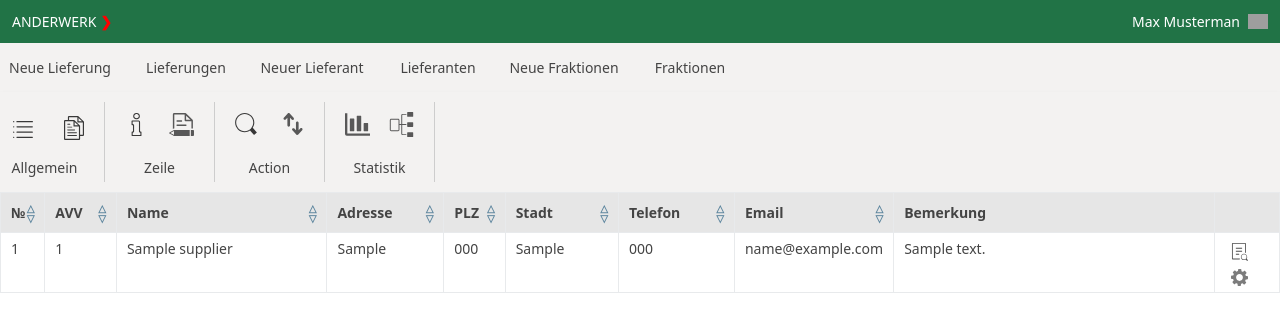
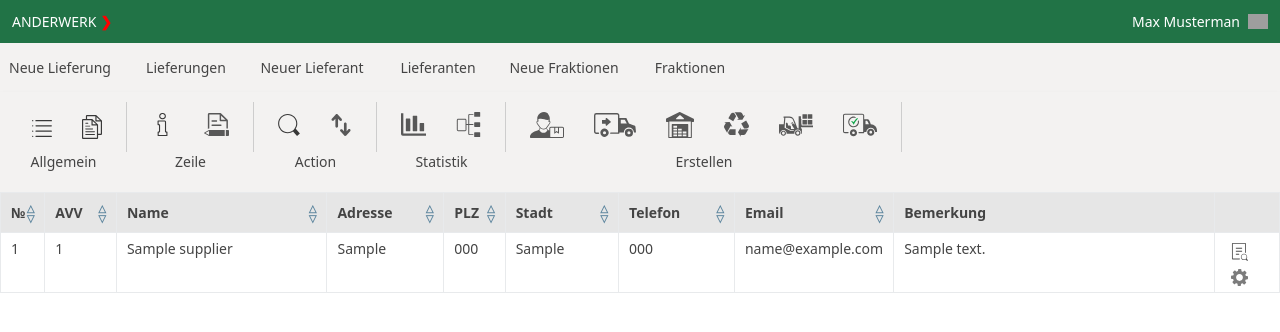
Before and after one commit to mivinkler/recycling, a Django app: page /warenwirtschaft/supplier/list in a window 1280 px wide. Shown: the top 332 px of the page. Run offline with Django 5.2, Linux system fonts and the light colour scheme; tables that the repository leaves empty hold one stand-in row (values such as "Sample post"); grey boxes are pictures that could not be loaded.

Commit message:
icons anpassen

```diff
--- a/warenwirtschaft/static/css/table.css
+++ b/warenwirtschaft/static/css/table.css
@@ -17,6 +17,10 @@ table {
   align-items: center;
   color: #fff;
   background-color: #217346;
+}
+
+.table-header-logo {
+  height: 30px;
 }
 
 .table-header-user {
@@ -63,21 +67,17 @@ table {
   box-shadow: 0 3px 5px rgba(0, 0, 0, 0.1);
 }
 
-.table-navi > div {
+.table-navi-icons {
   display: flex;
-  flex-wrap: wrap;
   align-items: center;
-  justify-content: space-between;
-  min-width: 110px;
-  width: min-content;
-  padding: 5px 20px;
+  height: 50px;
+  gap: 30px;
+  /* width: min-content; */
+  padding: 5px 24px;
   border-right: 1px #cdcdcd solid;
 }
 
-.table-navi div:first-child {
-  padding-left: 5px;
-  min-width: 105px;
-}
+
 
 .table-navi-title {
   width: 100%;
--- a/warenwirtschaft/templates/supplier/supplier_list.html
+++ b/warenwirtschaft/templates/supplier/supplier_list.html
@@ -28,39 +28,71 @@
 
 <div class="table-navi">
     <div class="border-right">
+        <div class="table-navi-icons">
             {% include 'components/left_navi.html' %}
             <img class="user-white-icon" src="/static/icons/copy-icon.svg">
+        </div>
         <p class="table-navi-title">Allgemein</p>
     </div>
 
     <div class="border-right">
+        <div class="table-navi-icons">
             <a href="#" title="Detail">
                 <img src="{% static 'icons/detail-icon.svg' %}">
             </a>
             <a href="#" title="Bearbeiten">
                 <img src="{% static 'icons/edit-icon.svg' %}">
             </a>
+        </div>
         <p class="table-navi-title">Zeile</p>
     </div>
 
     <div class="border-right">
+        <div class="table-navi-icons">
             <a href="#" title="suchen">
                 <img src="{% static 'icons/search-icon.svg' %}">
             </a>
             <a href="#" title="sortieren">
                 <img src="{% static 'icons/sort-icon.svg' %}">
             </a>
+        </div>
                     <p class="table-navi-title">Action</p>
     </div>
 
     <div class="border-right">
+        <div class="table-navi-icons">
             <a href="#" title="suchen">
                 <img src="{% static 'icons/statistic-icon.svg' %}">
             </a>
             <a href="#" title="suchen">
                 <img src="{% static 'icons/diagram-icon.svg' %}">
             </a>
+        </div>
         <p class="table-navi-title">Statistik</p>
+    </div>
+
+    <div class="border-right">
+        <div class="table-navi-icons">
+            <a href="{% url 'supplier_create' %}" title="suchen">
+                <img src="{% static 'icons/supplier-icon.svg' %}">
+            </a>
+            <a href="{% url 'delivery_create' %}" title="suchen">
+                <img src="{% static 'icons/delivery-icon.svg' %}">
+            </a>
+            <a href="{% url 'unload_create' %}" title="suchen">
+                <img src="{% static 'icons/unload-icon.svg' %}">
+            </a>
+            <a href="#" title="suchen">
+                <img src="{% static 'icons/recycle-icon.svg' %}">
+            </a>
+            <a href="#" title="suchen">
+                <img src="{% static 'icons/loading-icon.svg' %}">
+            </a>
+            <a href="#" title="suchen">
+                <img src="{% static 'icons/shipping-icon.svg' %}">
+            </a>
+        </div>
+        <p class="table-navi-title">Erstellen</p>
     </div>
 </div>
 
```
Also changed, not shown: warenwirtschaft/static/icons/delivery-icon.svg (added), warenwirtschaft/static/icons/loading-icon.svg (added), warenwirtschaft/static/icons/logo/anderwerk-logo.png (added), warenwirtschaft/static/icons/recycle-icon.svg (added), warenwirtschaft/static/icons/shipping-icon.svg (added), warenwirtschaft/static/icons/supplier-icon.svg (added), warenwirtschaft/static/icons/unload-icon.svg (added). Lines whose indentation alone changed are shown as unchanged.
